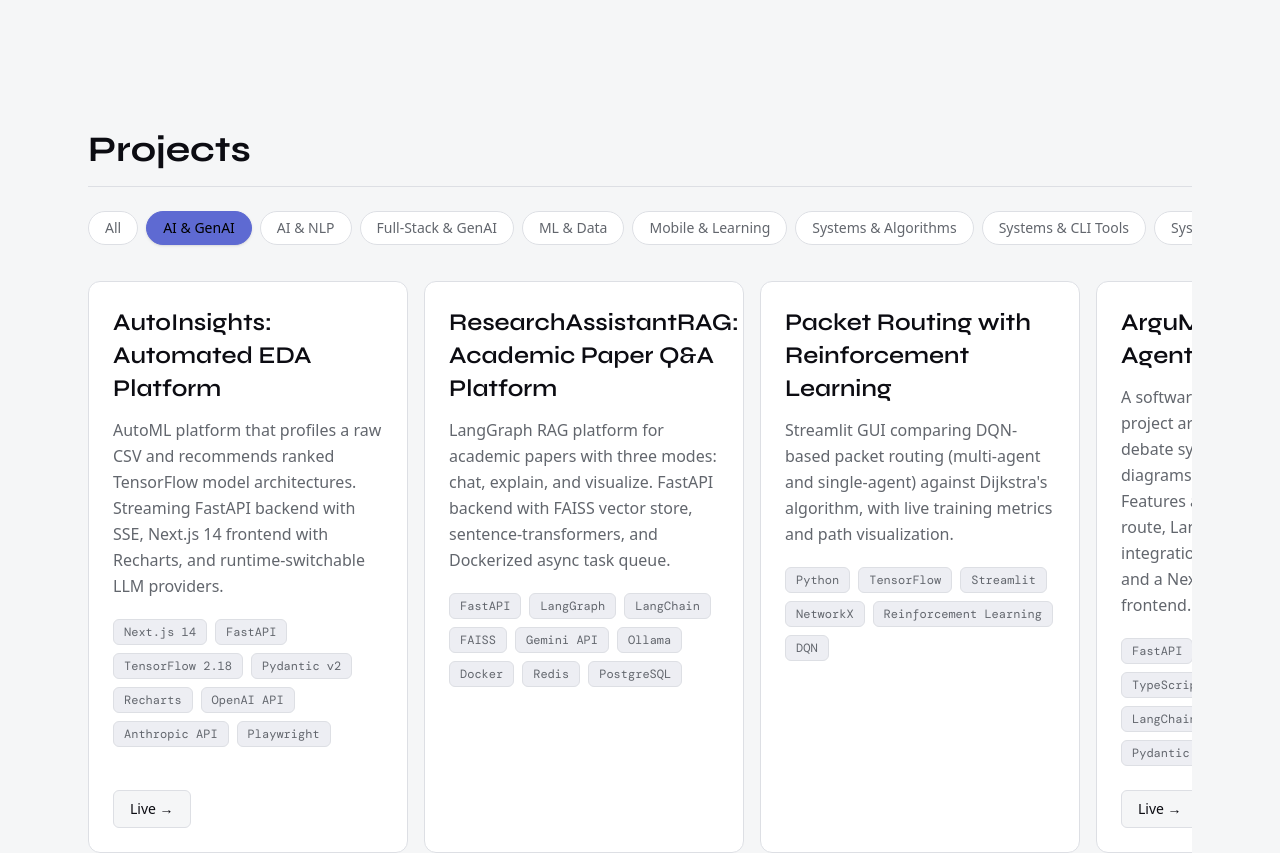
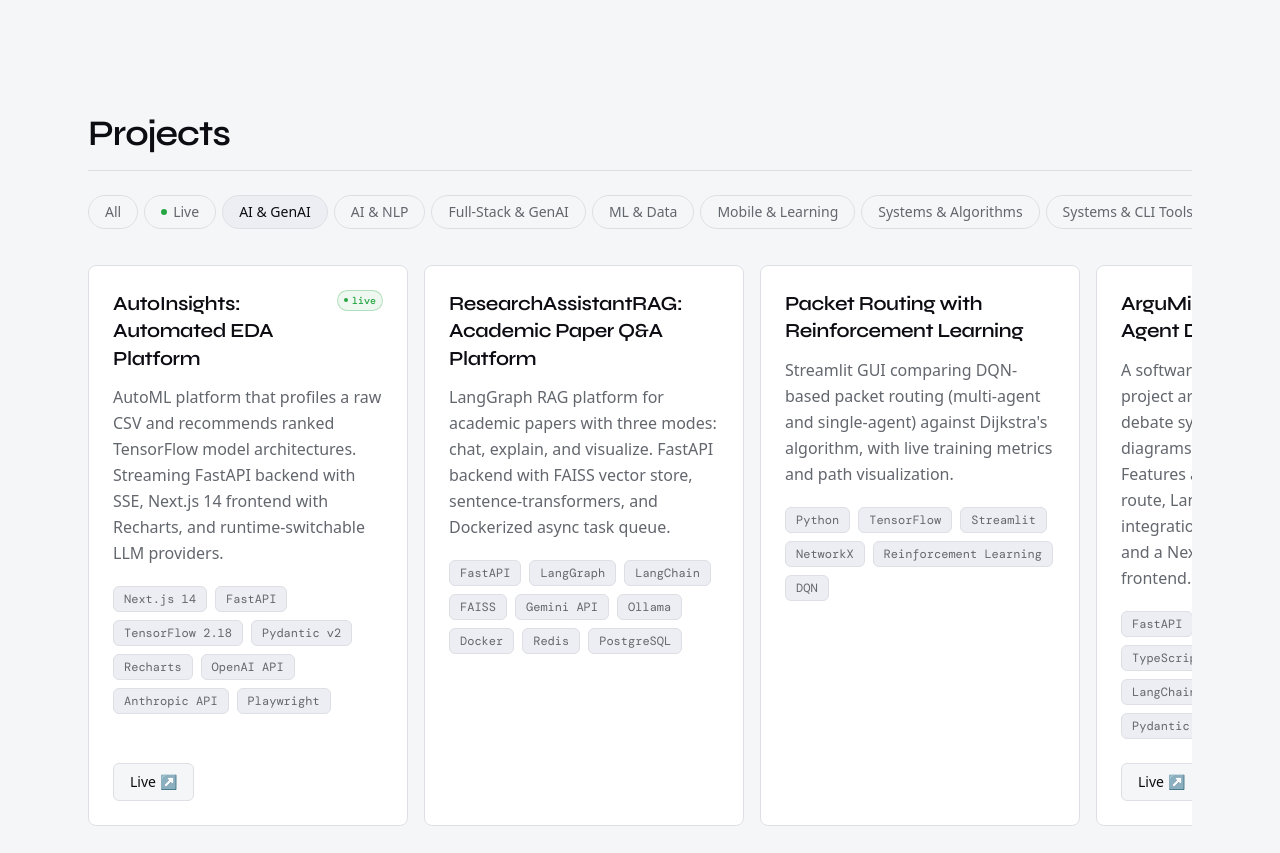
Before and after one commit to muhamad-hammad/portfolio, a Next.js app: page / in a window 1280 px wide. Shown: the part 2960-3813 px from the top of the page. Built offline with nearby package versions, Linux system fonts and the light colour scheme; no server answers.

Commit message:
add a Live filter tab and per-card live indicator so visitors can quickly scope the project list to apps they can actually try in browser

```diff
--- a/components/ProjectCard.tsx
+++ b/components/ProjectCard.tsx
@@ -2,10 +2,18 @@ import type { Project } from "@/data/portfolio";
 
 export default function ProjectCard({ project }: { project: Project }) {
   return (
-    <article className="group bg-surface border border-border rounded-xl p-4 sm:p-6 flex flex-col h-full transition hover:border-accent hover:-translate-y-0.5">
-      <h3 className="font-display text-lg sm:text-xl md:text-2xl font-semibold leading-snug">
-        {project.title}
-      </h3>
+    <article className="group bg-surface border border-border rounded-lg p-4 sm:p-6 flex flex-col h-full transition-all hover:border-accent hover:bg-surface-2">
+      <div className="flex items-start justify-between gap-2">
+        <h3 className="font-display text-lg sm:text-xl font-semibold leading-snug tracking-[-0.02em]">
+          {project.title}
+        </h3>
+        {project.liveUrl && (
+          <span className="flex-shrink-0 flex items-center gap-1 px-1.5 py-0.5 rounded-full border text-[10px] font-mono font-medium text-success border-success/30 bg-success/8">
+            <span className="w-1 h-1 rounded-full bg-success" />
+            live
+          </span>
+        )}
+      </div>
       <p className="mt-2 sm:mt-3 text-sm sm:text-base text-muted leading-relaxed">
         {project.description}
       </p>
@@ -27,7 +35,7 @@ export default function ProjectCard({ project }: { project: Project }) {
             rel="noreferrer"
             className="focus-ring border border-border bg-bg px-4 py-2 rounded-md text-sm hover:border-accent transition-colors"
           >
-            Live →
+            Live ↗
           </a>
         )}
       </div>
--- a/components/Projects.tsx
+++ b/components/Projects.tsx
@@ -6,45 +6,60 @@ import ProjectCard from "./ProjectCard";
 
 const MAX_VISIBLE = 4;
 
-// Derive ordered domain list – "All" first, then alphabetical unique domains
-const ALL_DOMAINS = [
+const DOMAIN_TABS = [
   "All",
+  "Live",
   ...Array.from(new Set(projects.map((p) => p.domain))).sort(),
 ];
 
 export default function Projects() {
   const [activeDomain, setActiveDomain] = useState<string>("AI & GenAI");
-  const [showAllDomains, setShowAllDomains] = useState<Record<string, boolean>>(
-    {}
-  );
+
+  const [showAllDomains, setShowAllDomains] = useState<
+    Record<string, boolean>
+  >({});
+
   const scrollRef = useRef<HTMLDivElement>(null);
 
-  // Projects filtered to the active domain (or all)
-  const filtered = useMemo(
-    () =>
-      activeDomain === "All"
-        ? projects
-        : projects.filter((p) => p.domain === activeDomain),
-    [activeDomain]
-  );
+  const filtered = useMemo(() => {
+    if (activeDomain === "All") {
+      return projects;
+    }
 
-  // When "All" is selected, group by domain; otherwise treat as one flat group
-  const groups: { label: string; items: typeof projects }[] = useMemo(() => {
-    if (activeDomain !== "All") {
-      return [{ label: activeDomain, items: filtered }];
+    if (activeDomain === "Live") {
+      return projects.filter((p) => p.liveUrl !== null);
     }
-    return ALL_DOMAINS.filter((d) => d !== "All").map((domain) => ({
-      label: domain,
-      items: projects.filter((p) => p.domain === domain),
-    }));
+
+    return projects.filter((p) => p.domain === activeDomain);
+  }, [activeDomain]);
+
+  const groups = useMemo(() => {
+    if (activeDomain === "All") {
+      return DOMAIN_TABS.filter(
+        (d) => d !== "All" && d !== "Live"
+      ).map((domain) => ({
+        label: domain,
+        items: projects.filter((p) => p.domain === domain),
+      }));
+    }
+
+    return [
+      {
+        label: activeDomain,
+        items: filtered,
+      },
+    ];
   }, [activeDomain, filtered]);
 
-  const toggleShowAll = (label: string) =>
-    setShowAllDomains((prev) => ({ ...prev, [label]: !prev[label] }));
+  const toggleShowAll = (label: string) => {
+    setShowAllDomains((prev) => ({
+      ...prev,
+      [label]: !prev[label],
+    }));
+  };
 
   const handleTabChange = (domain: string) => {
     setActiveDomain(domain);
-    // Reset expanded state when switching tabs
     setShowAllDomains({});
   };
 
@@ -53,64 +68,80 @@ export default function Projects() {
       id="projects"
       className="scroll-mt-14 sm:scroll-mt-16 section-container section-padding"
     >
-      {/* Heading */}
-      <h2 className="font-display text-2xl sm:text-3xl md:text-4xl font-bold">
+      <h2 className="font-display text-2xl sm:text-3xl md:text-4xl font-semibold tracking-[-0.03em]">
         Projects
       </h2>
+
       <hr className="mt-4 border-border" />
 
-      {/* Domain filter nav */}
+      {/* FILTER TABS */}
       <div
         ref={scrollRef}
-        className="mt-6 flex gap-2 overflow-x-auto pb-1 scrollbar-hide"
+        className="mt-6 flex gap-1.5 overflow-x-auto pb-1 scrollbar-hide"
         role="tablist"
         aria-label="Filter projects by domain"
       >
-        {ALL_DOMAINS.map((domain) => (
+        {DOMAIN_TABS.map((domain) => (
           <button
             key={domain}
+            type="button"
             role="tab"
             aria-selected={activeDomain === domain}
             onClick={() => handleTabChange(domain)}
             className={[
               "flex-shrink-0 px-4 py-1.5 rounded-full text-sm font-medium border transition-all duration-200 focus-ring",
               activeDomain === domain
-                ? "bg-accent text-black border-accent shadow-sm"
-                : "bg-surface text-muted border-border hover:border-accent hover:text-foreground",
+                ? "bg-surface-2 text-text border-border"
+                : "bg-bg text-muted border-border hover:border-accent hover:text-text",
             ].join(" ")}
           >
-            {domain}
+            {domain === "Live" ? (
+              <span className="flex items-center gap-1.5">
+                <span className="w-1.5 h-1.5 rounded-full bg-success" />
+                {domain}
+              </span>
+            ) : (
+              domain
+            )}
           </button>
         ))}
       </div>
 
-      {/* Domain groups */}
+      {/* PROJECT GROUPS */}
       <div className="mt-8 flex flex-col gap-10">
         {groups.map(({ label, items }) => {
-          if (items.length === 0) return null;
+          if (items.length === 0) {
+            return null;
+          }
+
           const isExpanded = !!showAllDomains[label];
-          const visible = isExpanded ? items : items.slice(0, MAX_VISIBLE);
+
+          const visibleProjects = isExpanded
+            ? items
+            : items.slice(0, MAX_VISIBLE);
+
           const hasMore = items.length > MAX_VISIBLE;
 
           return (
             <div key={label}>
-              {/* Group label – only shown when "All" is active */}
               {activeDomain === "All" && (
-                <h3 className="font-display text-base sm:text-lg font-semibold text-muted mb-3 flex items-center gap-2">
-                  <span className="inline-block w-2 h-2 rounded-full bg-accent" />
+                <h3 className="font-mono text-xs font-medium text-muted tracking-[0.04em] uppercase mb-3 flex items-center gap-2">
+                  <span className="inline-block w-1.5 h-1.5 rounded-full bg-accent" />
+
                   {label}
+
                   <span className="text-xs font-normal text-muted/60">
                     ({items.length})
                   </span>
                 </h3>
               )}
 
-              {/* Horizontal scrollable row */}
+              {/* PROJECT CARDS */}
               <div
                 className="flex gap-4 overflow-x-auto pb-3 snap-x snap-mandatory scrollbar-thin"
                 role="list"
               >
-                {visible.map((project) => (
+                {visibleProjects.map((project) => (
                   <div
                     key={project.githubUrl}
                     role="listitem"
@@ -120,28 +151,36 @@ export default function Projects() {
                   </div>
                 ))}
 
-                {/* "Show All" inline card */}
+                {/* SHOW ALL CARD */}
                 {hasMore && !isExpanded && (
-                  <div className="flex-shrink-0 w-[min(180px,60vw)] sm:w-44 snap-start flex items-center justify-center">
+                  <div
+                    role="listitem"
+                    className="flex-shrink-0 w-[min(180px,60vw)] sm:w-44 snap-start flex items-center justify-center"
+                  >
                     <button
+                      type="button"
                       onClick={() => toggleShowAll(label)}
-                      className="focus-ring w-full h-full min-h-[160px] flex flex-col items-center justify-center gap-2 rounded-xl border border-dashed border-border text-muted hover:border-accent hover:text-foreground transition-all duration-200 group"
+                      className="focus-ring w-full h-full min-h-[160px] flex flex-col items-center justify-center gap-2 rounded-lg border border-dashed border-border text-muted hover:border-accent hover:text-text transition-all duration-200 group"
                       aria-label={`Show all ${label} projects`}
                     >
                       <span className="text-2xl group-hover:scale-110 transition-transform">
                         +{items.length - MAX_VISIBLE}
                       </span>
-                      <span className="text-xs font-medium">Show All</span>
+
+                      <span className="text-xs font-medium">
+                        Show All
+                      </span>
                     </button>
                   </div>
                 )}
               </div>
 
-              {/* "Show Less" button – shown when expanded */}
+              {/* SHOW LESS BUTTON */}
               {hasMore && isExpanded && (
                 <button
+                  type="button"
                   onClick={() => toggleShowAll(label)}
-                  className="focus-ring mt-2 text-xs text-muted hover:text-foreground border border-border hover:border-accent rounded-full px-4 py-1.5 transition-all duration-200"
+                  className="focus-ring mt-2 text-xs text-muted hover:text-text border border-border hover:border-accent rounded-full px-4 py-1.5 transition-all duration-200"
                 >
                   ← Show Less
                 </button>
```
